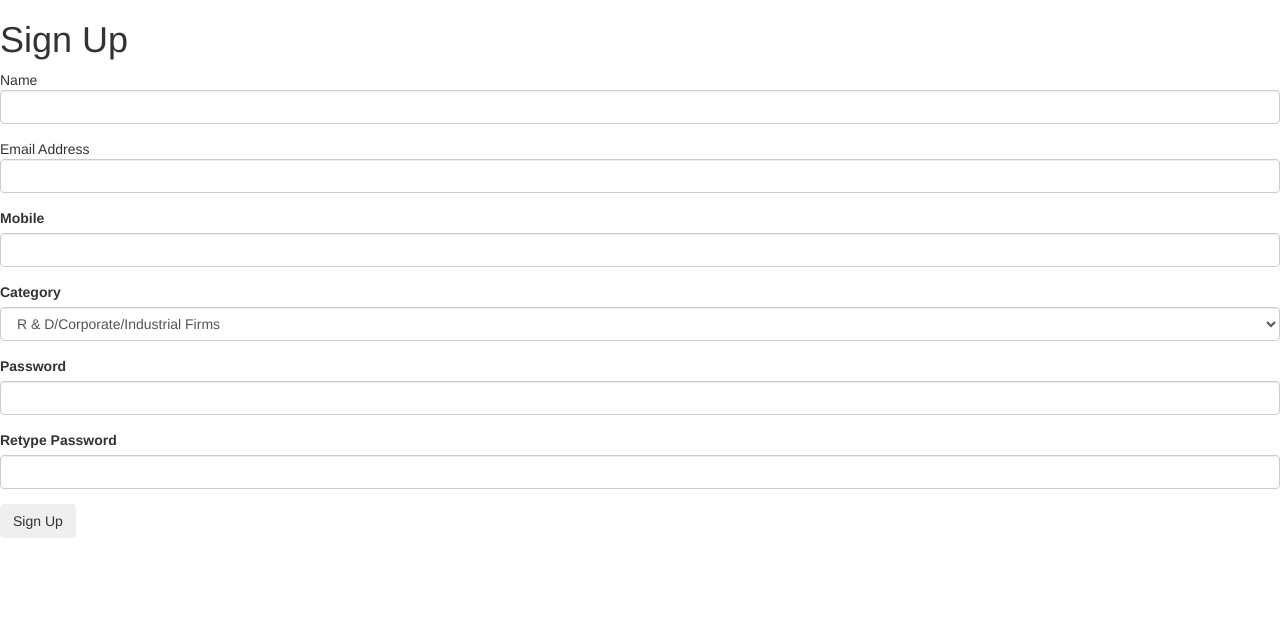
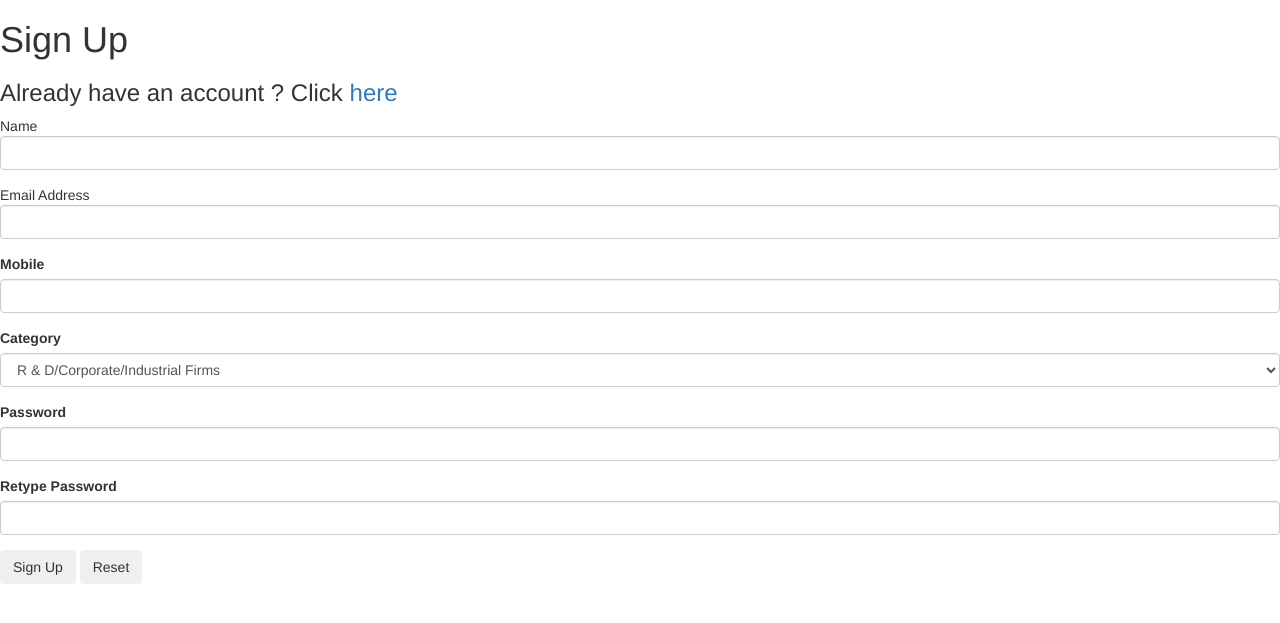
Before and after one commit to vinnu-313/CollegeConf, a PHP site: page / in a window 1280 px wide. Shown: the top 623 px of the page. Run offline with PHP 8.4, Linux system fonts and the light colour scheme; some libraries are stand-ins or nearby versions.

Commit message:
Added Signin link

```diff
--- a/index.php
+++ b/index.php
@@ -18,6 +18,7 @@
     </head>
     <body>
         <h1>Sign Up</h1>
+        <h3>Already have an account ? Click <a href="signin.php">here</a></h3>
         <form class="form signup">
             <div class="form-group"
                  <label for="name">Name</label>
@@ -49,6 +50,7 @@
                 <input type="password" class="form-control" name="repasswd" id="repasswd"/>
             </div>
             <input type="submit" class="btn" value="Sign Up"/>
+            <input type="reset" class="btn" value="Reset"/>
         </form>
         <!-- jQuery (necessary for Bootstrap's JavaScript plugins) -->
         <script src="https://ajax.googleapis.com/ajax/libs/jquery/1.11.2/jquery.min.js"></script>
```
Also changed, not shown: 3 other files.
